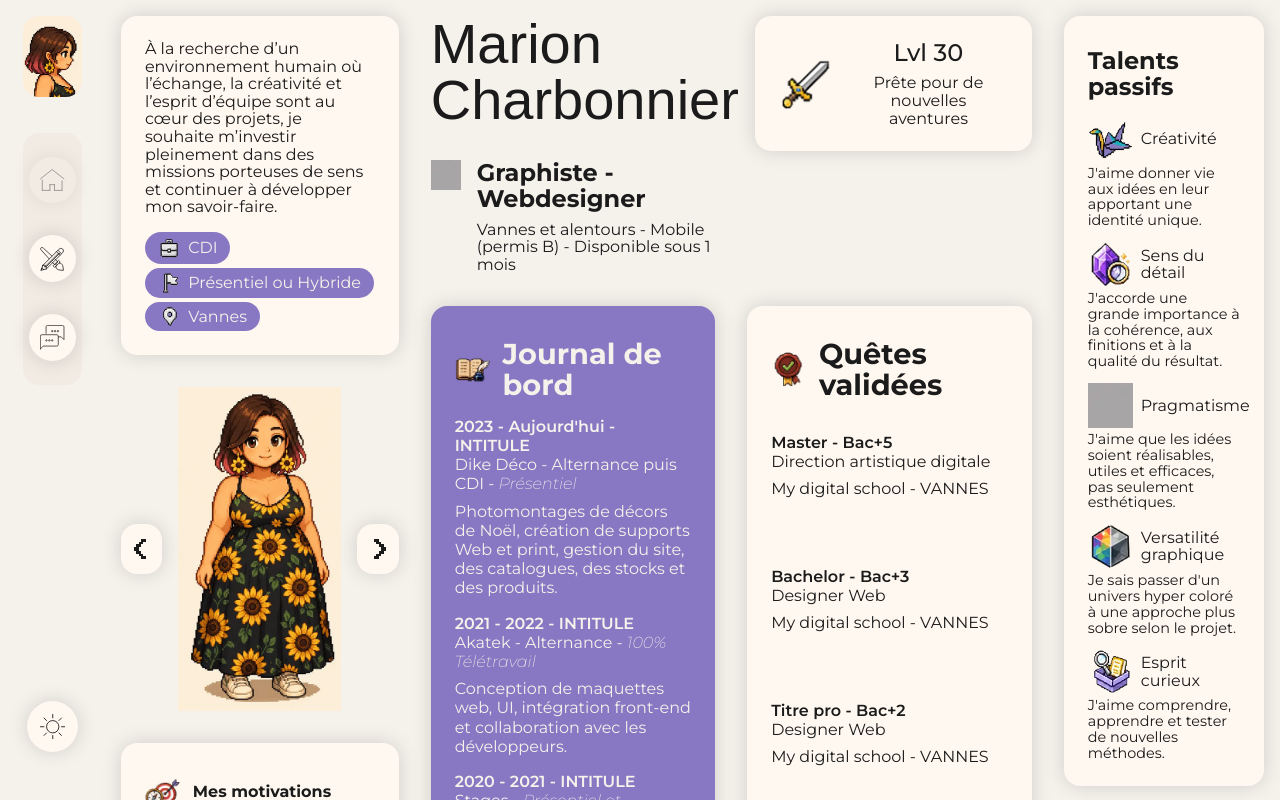
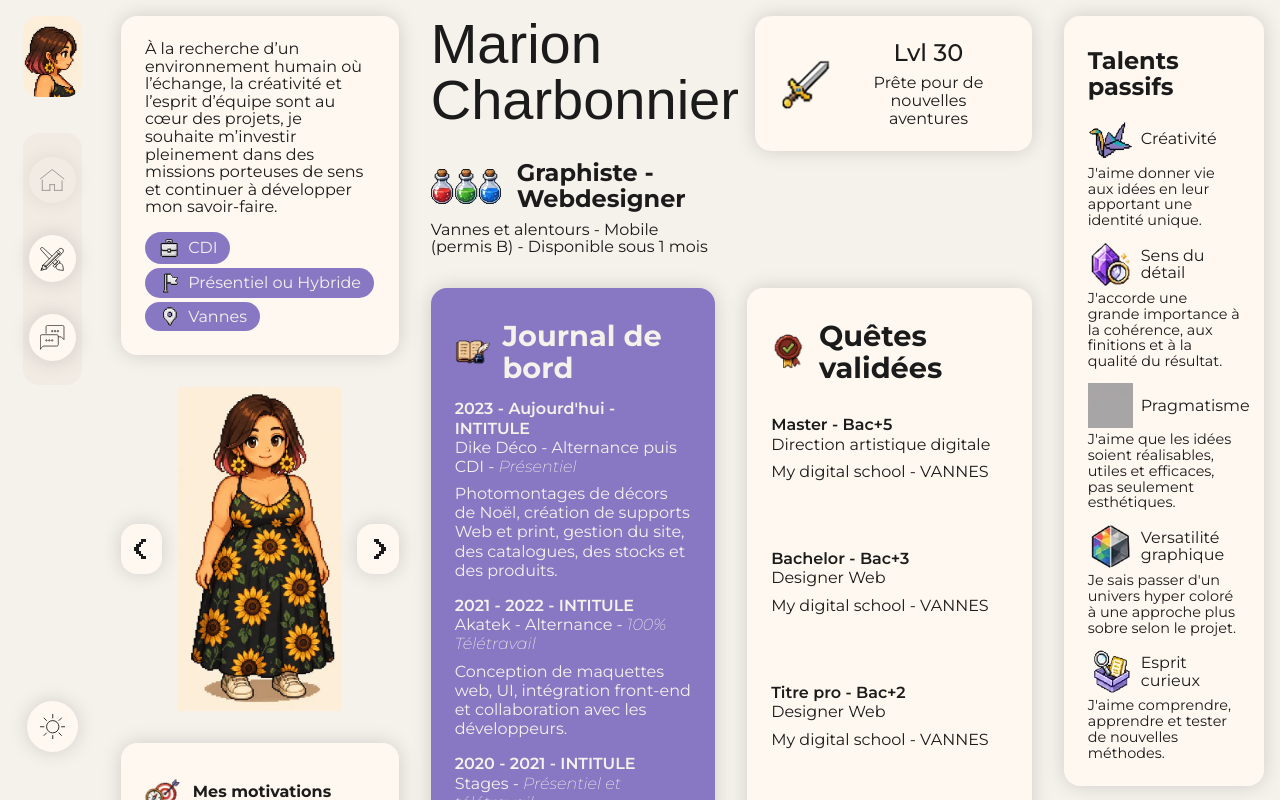
Before and after one commit to Taitdit/marion-portfolio, a React (Vite) app: page / in a window 1280 px wide. Shown: the top 800 px of the page. Built offline with nearby package versions, Linux system fonts and the light colour scheme; a web font is replaced by a local one.

Commit message:
fix propo

```diff
--- a/src/components/Bloc.scss
+++ b/src/components/Bloc.scss
@@ -96,12 +96,17 @@
         gap: 1rem;
         img {
             width: 100%;
-            max-width: 30px;
+            max-width: 70px;
         }
         .intitule {
             display: flex;
             flex-direction: column;
             gap: 0.5rem;
+            h2 {
+                display: flex;
+                align-items: center;
+                gap: 1rem;
+            }
         }
 
     }
--- a/src/pages/Home.jsx
+++ b/src/pages/Home.jsx
@@ -156,9 +156,8 @@ const Home = () => {
             <div className='intro__intro'>
             <h1>Marion Charbonnier</h1>
             <div className='bloc__intitule'>
-                <img src='/img/no-picture.webp' alt='graphiste - webdesigner'/>
                 <div className='intitule'>
-                    <h2>Graphiste - Webdesigner</h2>
+                    <h2><img src='/img/potions.webp' alt='graphiste - webdesigner'/> Graphiste - Webdesigner</h2>
                     <p>Vannes et alentours - Mobile (permis B) - Disponible sous 1 mois</p>
                 </div>
             </div>
@@ -243,6 +242,7 @@ const Home = () => {
                 </div>
                 <div className="home__info-secondaire">
                     <Bloc wichBloc='D'
+                    picto='coffre'
                     titleContenu='Compétences'
                     contenu={contenuDorH('d')} />
                     <Bloc wichBloc='E'
@@ -256,6 +256,7 @@ const Home = () => {
                          titleContenu='Journal de bord'
                         contenu={contenuEOrF('e')} classSuplementaire='bigFont' picto='journal' type="secondary" />
                         <Bloc wichBloc='D'
+                        picto='coffre'
                         titleContenu='Compétences'
                         contenu={contenuDorH('d')} />
                         <Bloc wichBloc='F'
```
Also changed, not shown: public/img/coffre.webp (added), public/img/potions.webp (added).
